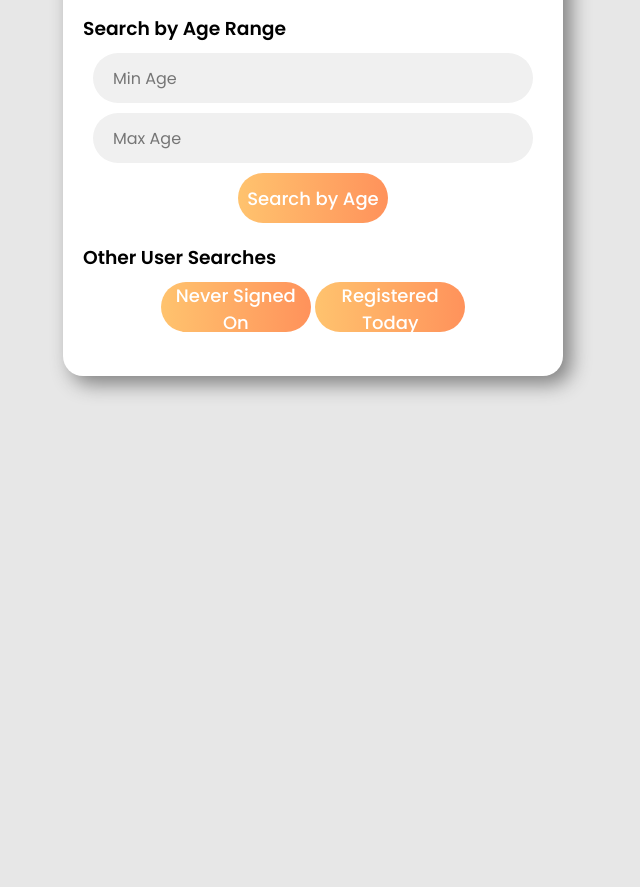
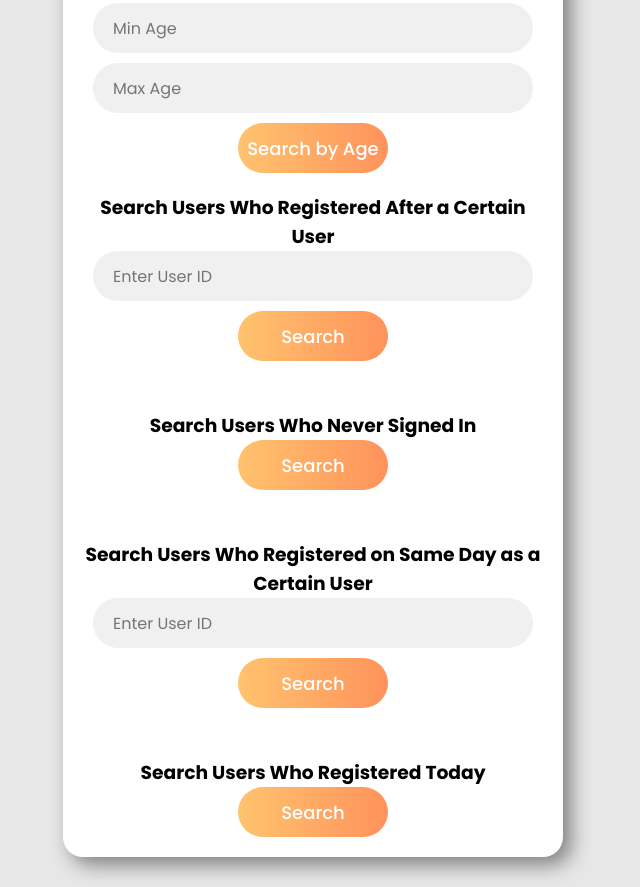
Before and after one commit to sys-unknwn7645/CSC6710-Proj1, a website: page Frontend/search.html in a window 1280 px wide. Shown: the part 930-1817 px from the top of the page, without its empty margins (327-967 px from the left). Before the commit the page ends 1336 px from the top, so only its background shows below. Drawn offline with Linux system fonts and the light colour scheme.

Commit message:
Updated search.html for search 7, 8, 9, 10

```diff
--- a/Frontend/search.html
+++ b/Frontend/search.html
@@ -15,7 +15,7 @@
         <h1 class="heading">User Search</h1>
         <h2 class="title">Search Existing Users</h2>
     </header>
-    <div class="container">
+
         <!-- Results Section -->
         <div id="results" class="results-container">
             <h2>Search Results</h2>
@@ -23,21 +23,14 @@
             <table id="table">
                 <thead>
                     <th>UserId</th>
-                    <th>First</th>
-                    <th>Last</th>
-                    <th>Salary</th>
-                    <th>Age</th>
-                    <th>Last Login</th>
+                    <th>Name</th>
                 </thead>
                 <tbody></tbody>
             </table>
         </div>
 
-    </div>
-
     <div class="container">
         <!-- Search User by Name Section -->
-         <!-- Covers 3 -->
         <div class="search-box">
             <h3>Search Users by Name</h3>
             <input type="text" id="searchFname" class="ele" placeholder="First Name">
@@ -46,17 +39,13 @@
         </div>
 
         <!-- Search User by ID Section -->
-         <!-- Covers 4, 7 and 9-->
         <div class="search-id-box">
             <h3>Search by ID</h3>
             <input type="text" id="searchId" class="ele" placeholder="User ID">
             <button onclick="searchById()" class="clkbtn">Search by ID</button>
-            <button onclick="searchByRgstDate()" class="clkbtn">Registered After</button>
-            <button onclick="searchBySameDate()" class="clkbtn">Same Day User</button>
         </div>
 
         <!-- Search by Salary Range Section -->
-         <!-- Covers 5 -->
         <div class="search-salary-box">
             <h3>Search by Salary Range</h3>
             <input type="number" id="minSalary" class="ele" placeholder="Min Salary">
@@ -65,7 +54,6 @@
         </div>
 
         <!-- Search by Age Range Section -->
-         <!-- Covers 6 -->
         <div class="search-age-box">
             <h3>Search by Age Range</h3>
             <input type="number" id="minAge" class="ele" placeholder="Min Age">
@@ -73,13 +61,34 @@
             <button onclick="searchByAge()" class="clkbtn">Search by Age</button>
         </div>
 
-        <!-- Search Users Never Signed In -->
-         <!-- Covers item 8 & 10 -->
-        <div class="search-never-box">
-            <h3>Other User Searches</h3>
-            <button onclick="searchNeverSignedIn()" class="clkbtn">Never Signed On</button>
-            <button onclick="searchRgstToday()" class="clkbtn">Registered Today</button>
-        </div>
+
+<!-- Search After a Certain User Section -->
+<div class="search-after-user-box">
+    <h3>Search Users Who Registered After a Certain User</h3>
+    <input type="text" id="searchAfterUserId" class="ele" placeholder="Enter User ID">
+    <button onclick="searchAfterUser()" class="clkbtn">Search</button>
+</div>
+<br>
+<br>
+<!-- Search Users Who Never Signed In Section -->
+<div class="search-never-signedin-box">
+    <h3>Search Users Who Never Signed In</h3>
+    <button onclick="searchNeverSignedIn()" class="clkbtn">Search</button>
+</div>
+<br><br>
+<!-- Search Same Day as a Certain User Section -->
+<div class="search-same-day-box">
+    <h3>Search Users Who Registered on Same Day as a Certain User</h3>
+    <input type="text" id="searchSameDayUserId" class="ele" placeholder="Enter User ID">
+    <button onclick="searchSameDayUser()" class="clkbtn">Search</button>
+</div>
+<br><br>
+<!-- Search Users Registered Today Section -->
+<div class="search-registered-today-box">
+    <h3>Search Users Who Registered Today</h3>
+    <button onclick="searchRegisteredToday()" class="clkbtn">Search</button>
+</div>
+
 
     </div>
 
```
